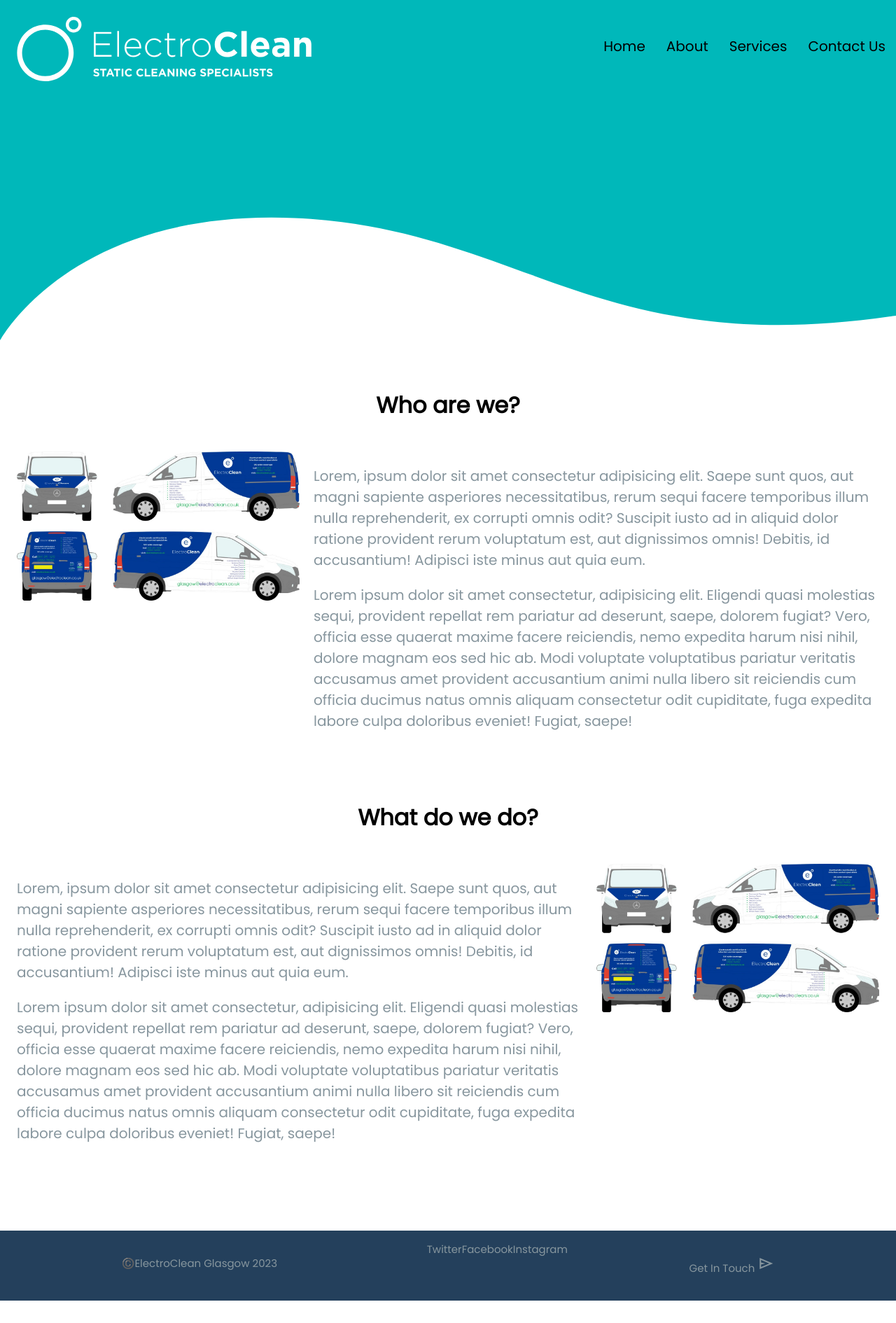
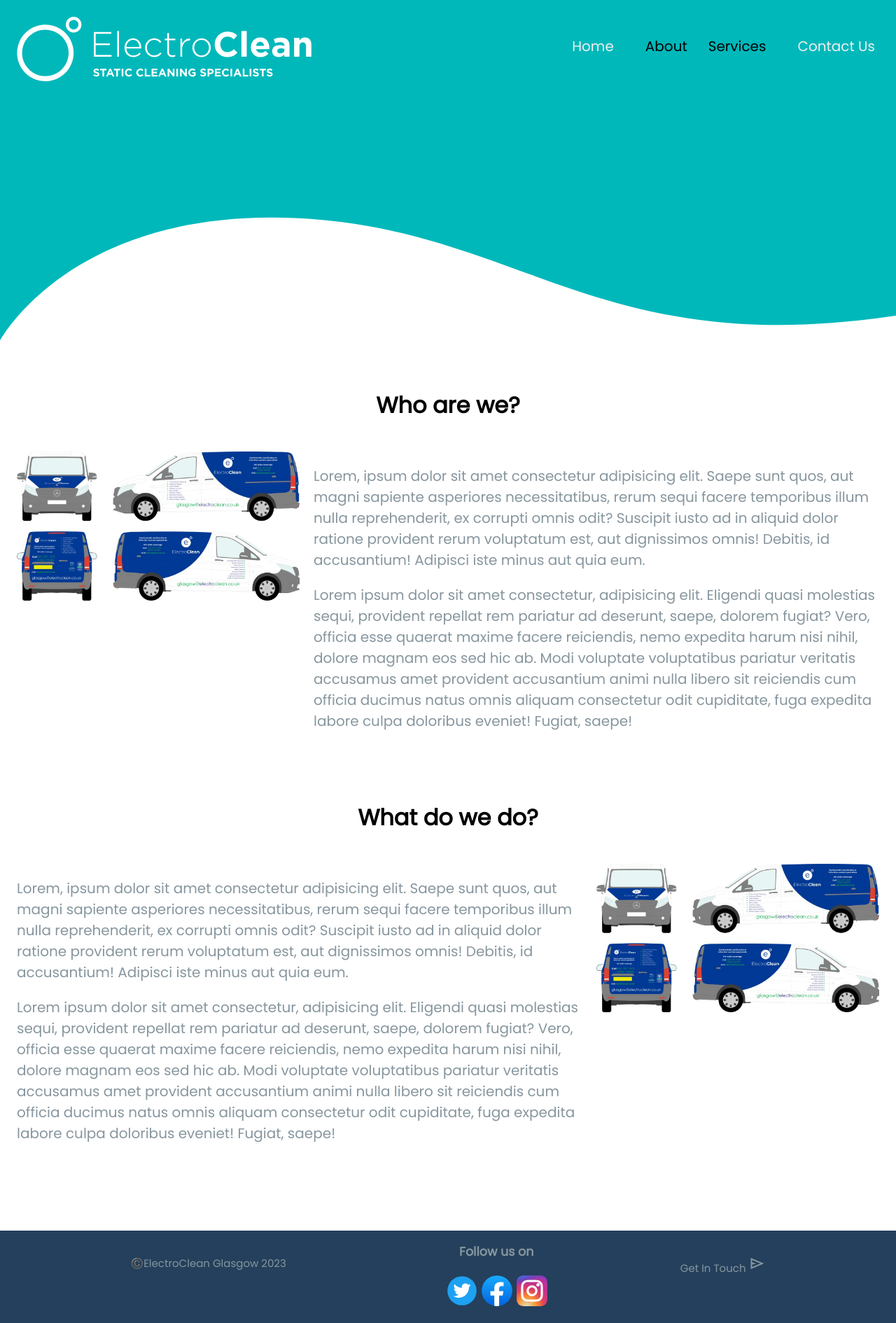
Before and after one commit to rsmith9999/example2, a plain HTML site: page index.html in a window 1280 px wide. Shown: the whole page at 70% size. Before the commit the page ends 1858 px from the top, so only its background shows below. Drawn offline with nearby package versions, Linux system fonts and the light colour scheme.

Commit message:
Add files via upload

```diff
--- a/index.html
+++ b/index.html
@@ -22,30 +22,30 @@
       <div class="desktop-header">
         <img src="./assests/imgs/logo.svg" alt="ElectroClean Glasgow" />
         <ul>
-          <li>Home</li>
+          <li><a href="./index.html" target="_self">Home</a></li>
           <li>About</li>
           <li>Services</li>
-          <li>Contact Us</li>
+          <li><a href="./contact-us.html" target="_self">Contact Us</a></li>
         </ul>
       </div>
+      <!-- MOBILE END -->
+    </header>
     <div class="mobile-header">
       <!-- MOBILE -->
       <div class="mobile-navigation">
-          <a href="#" class="active"
+        <a href="./index.html" class="active"
           ><img src="./assests/imgs/footer-logo.svg" alt="Home"
         /></a>
         <div id="myLinks">
-            <a href="#">About</a>
-            <a href="#">Services</a>
-            <a href="#">Contact</a>
+          <a href="#" target="_self">About</a>
+          <a href="#" target="_self">Services</a>
+          <a href="./contact-us.html" target="_self">Contact</a>
         </div>
         <a href="javascript:void(0);" class="icon" onclick="mobileMenu()">
           <i class="fa fa-bars"></i>
         </a>
       </div>
     </div>
-      <!-- MOBILE END -->
-    </header>
     <div class="container">
       <div class="section-intro">
         <div class="intro-title">
@@ -119,15 +119,28 @@
           <p>©️ElectroClean Glasgow 2023</p>
         </div>
         <div class="footer-center">
+          <h3>Follow us on</h3>
           <ul>
-            <li>Twitter</li>
-            <li>Facebook</li>
-            <li>Instagram</li>
+            <li class="twitter" title="twitter.com/">
+              <a href="https://www.twitter.com/" target="_blank"
+                ><img src="./assests/imgs/twitter.svg" alt="twitter.com/"
+              /></a>
+            </li>
+            <li class="facebook" title="facebook.com/">
+              <a href="https://www.facebook.com/" target="_blank"
+                ><img src="./assests/imgs/facebook.svg" alt="facebook.com/"
+              /></a>
+            </li>
+            <li class="instagram" title="instagram.com/">
+              <a href="https://www.instagram.com/" target="_blank"
+                ><img src="./assests/imgs/instagram.svg" alt="instagram.com/"
+              /></a>
+            </li>
           </ul>
         </div>
         <div class="footer-right">
           <p class="contact-us">
-            <a href="./pages/contact.html"
+            <a href="#"
               >Get In Touch
               <span class="material-symbols-outlined">send</span></a
             >
```
Also changed, not shown: contact-us.html (+2 -2 lines). Lines whose indentation alone changed are shown as unchanged.
